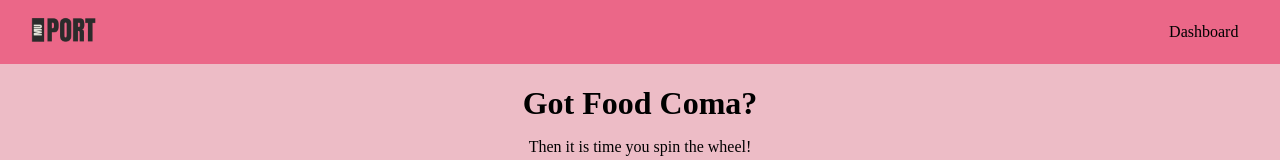
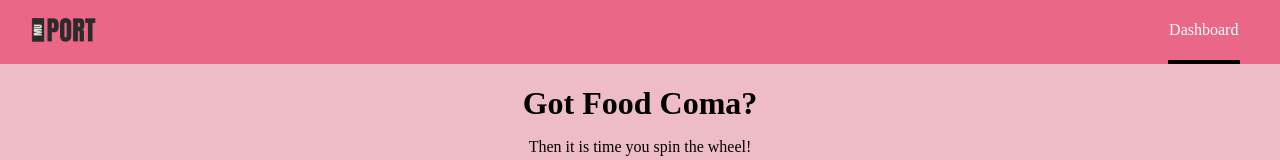
Before and after one commit to Muudy12/food-coma, a React (Vite) app: page / in a window 1280 px wide. Shown: the top 160 px of the page. Built offline with nearby package versions, Linux system fonts and the light colour scheme.

Commit message:
Added active page style

```diff
--- a/src/App.jsx
+++ b/src/App.jsx
@@ -11,6 +11,7 @@ function App() {
           <Route path="/" element={<Layout />}>
             <Route index element={<Home />} />
             <Route path="/home" element={<Navigate />} />
+            <Route path="/dashboard" element={<Navigate to="/" />} />
           </Route>
           <Route path="*" element={<NoPage />} />
         </Routes>
--- a/src/components/Header/Header.jsx
+++ b/src/components/Header/Header.jsx
@@ -1,7 +1,24 @@
 import "./Header.scss";
 import MuPortLogo from "../../assets/logos/mu-port.png";
+import { useEffect, useState } from "react";
 
 function Header() {
+  const [activeDashboard, setActiveDashboard] = useState("");
+
+  useEffect(() => {
+    const currentPath = document.location.pathname;
+
+    switch (currentPath) {
+      case "/":
+        setActiveDashboard("active");
+        break;
+      case "dashboard":
+        setActiveDashboard("active");
+        break;
+      default:
+        break;
+    }
+  }, []);
   return (
     <>
       <header className="food-coma__header header">
@@ -14,7 +31,7 @@ function Header() {
           />
           <ul className="nav__list">
             <li className="nav__list-item">
-              <a className="" href="/">
+              <a className={`${activeDashboard}`} href="/">
                 Dashboard
               </a>
             </li>
--- a/src/components/Header/Header.scss
+++ b/src/components/Header/Header.scss
@@ -31,7 +31,8 @@
           padding: 0.1rem;
 
           &:hover,
-          &:active {
+          &:active,
+          &.active {
             border-bottom: 0.25rem solid black;
             color: white;
             font-weight: 500;
```
Also changed, not shown: 1 other file (tests, documents, lock files or other folders).
